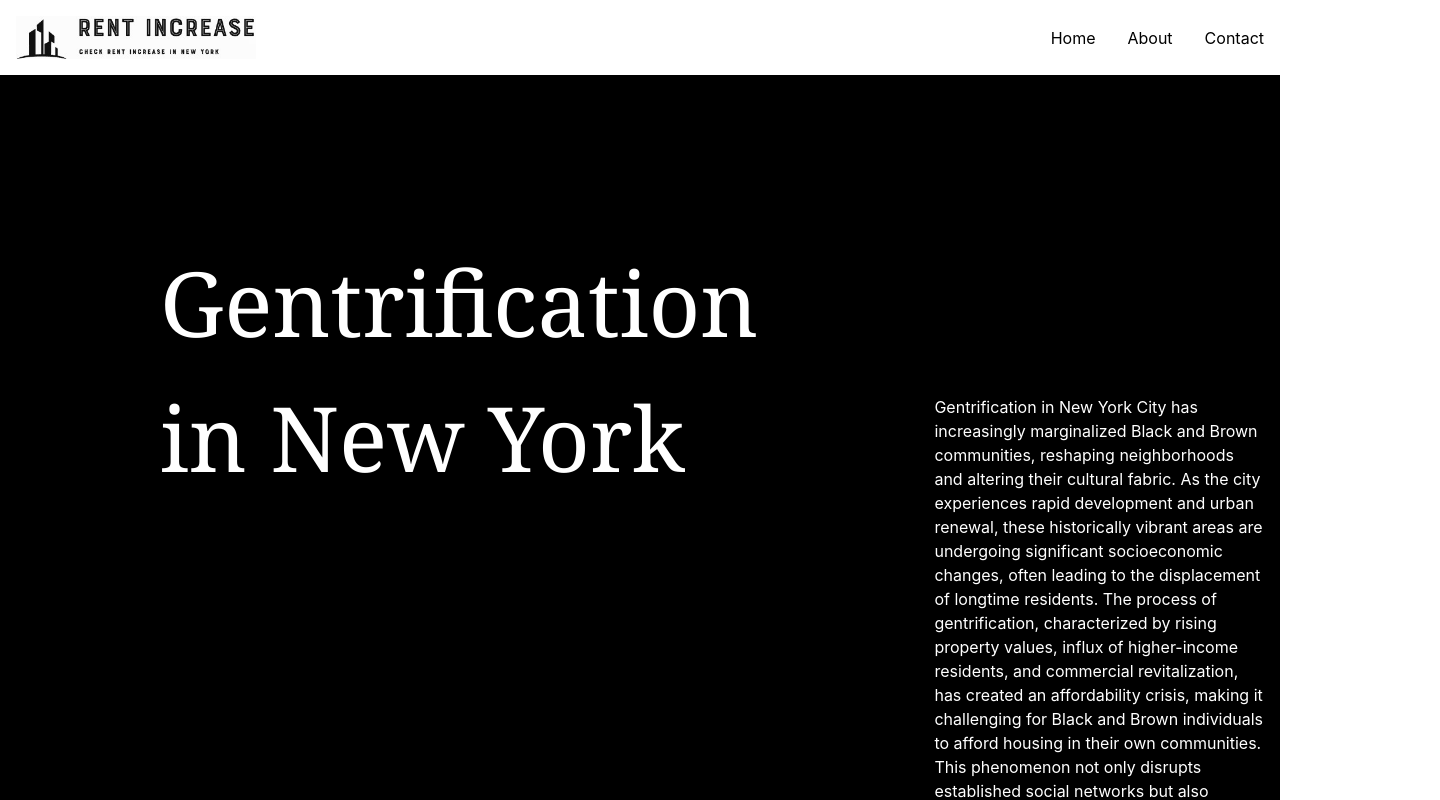
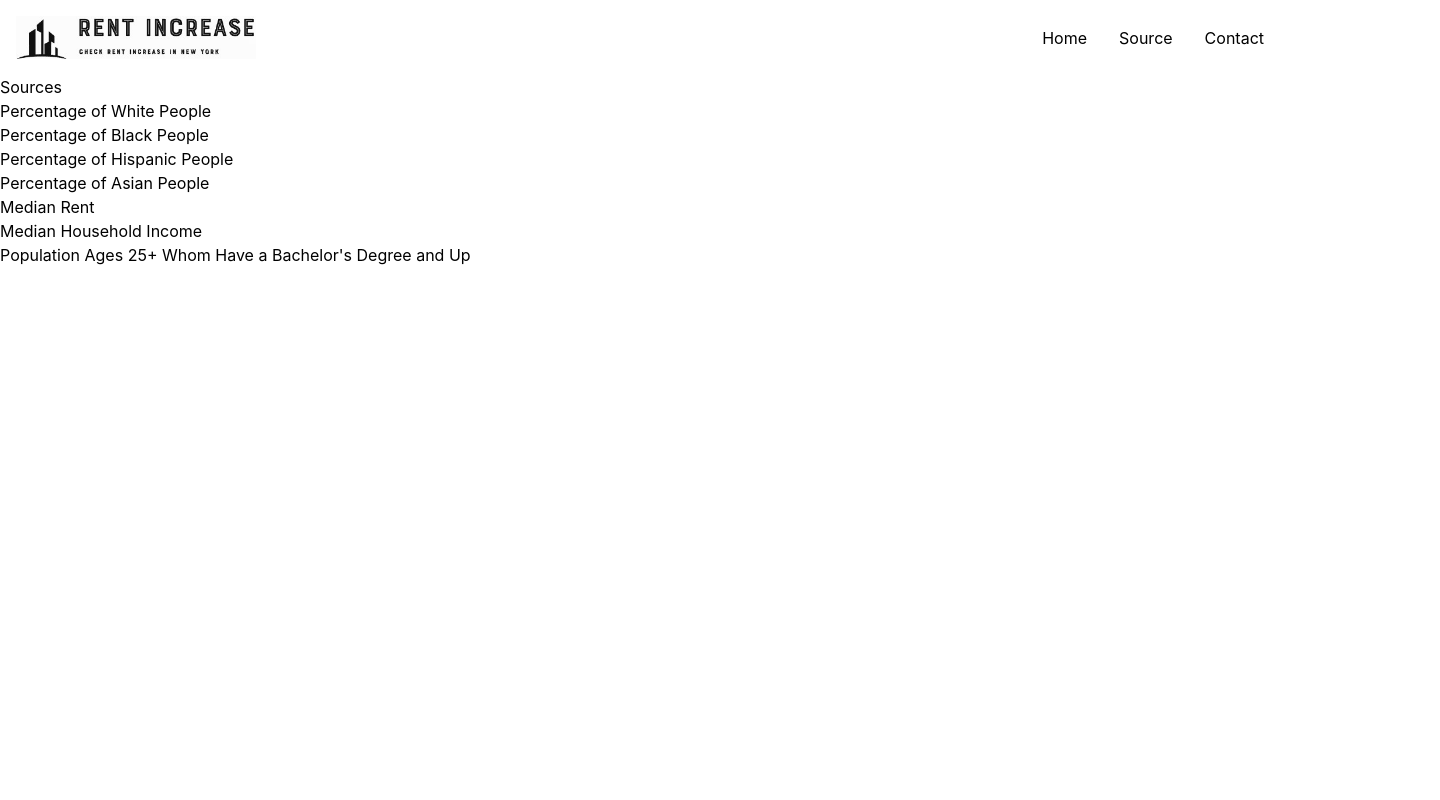
Before and after one commit to MohamedSy1/gentrification-project, a React (Vite) app: page /pages in a window 1280 px wide. Shown: the top 800 px of the page, 1440 px wide, since content can reach past the window. Built offline with nearby package versions, Linux system fonts and the light colour scheme.

Commit message:
adding multiple different pages in my react project

```diff
--- a/package.json
+++ b/package.json
@@ -16,6 +16,7 @@
     "react-dom": "^18.2.0",
     "react-leaflet": "^4.2.1",
     "react-leaflet-cluster": "^2.1.0",
+    "react-router-dom": "^6.21.1",
     "typescript": "^5.3.3"
   },
   "devDependencies": {
--- a/src/App.jsx
+++ b/src/App.jsx
@@ -12,6 +12,8 @@ import {
 import { MyButton } from "./front-end/component/Button"
 import { useState } from 'react'
 import Container1 from "./front-end/component/container1"
+import color from "./front-end/assets/heatcolor.jpg"
+import SourcePage from './front-end/pages/source'
 
 function App() {
     const [startYear, setStartYear] = useState("2010")
@@ -42,6 +44,7 @@ function App() {
         <div>
             <Navbar/>
             <Container1/>
+            <img className="pt-[25rem] absolute" src={color} alt="color description"/>
             <section>
                 <MapContainer className='flex flex-row justify-center' center={[40.73061, -73.935242]} zoom={11} scrollWheelZoom={false}>
                     <TileLayer
@@ -60,6 +63,7 @@ function App() {
                     }
                 </MapContainer>
                 <MyButton startYear={startYear} setStartYear={setStartYear} endYear={endYear} setEndYear={setEndYear}></MyButton>
+
             </section>
         </div>
     )
--- a/src/front-end/component/Button.jsx
+++ b/src/front-end/component/Button.jsx
@@ -14,7 +14,7 @@ export function MyButton({startYear, setStartYear, endYear, setEndYear}){
         setEndYear(event.target.value)
     }
     return (
-        <div className='flex items-center justify-center pb-[10rem]' >
+        <div className='flex items-center justify-center pb-[5rem] pl-[15rem]' >
             <div className='flex flex-row gap-[2rem] mt-3'>
                 <select className="rounded-lg h-[2.5rem] bg-transparent border border-solid border-[#000000] shadow-lg font-bold" palceholder="Start year" value={startYear} key={Math.random() * 1000} onChange={handleStartChange}>
                     {years}
--- a/src/front-end/component/navBar.jsx
+++ b/src/front-end/component/navBar.jsx
@@ -1,5 +1,6 @@
 import React from "react"
 import logo from "../assets/logo.png"
+import { Link } from "react-router-dom";
 
 const Navbar = () => {
     return (
@@ -8,10 +9,11 @@ const Navbar = () => {
                 <img className="w-[15rem]" src={logo} alt="Rent Increase" />
                 <ul className="flex flex-row gap-[2rem]">
                    <li>
-                       <a href="#" className="hover:text-blue-500 hover:underline">Home</a>
+                    <Link></Link>
+                       <a href="../App.jsx" className="hover:text-blue-500 hover:underline">Home</a>
                    </li>
                    <li>
-                       <a href="" className="hover:text-blue-500 hover:underline">About</a>
+                        <Link to="../pages/source.jsx" className="hover:text-blue-500 hover:underline">Source</Link>
                    </li>
                    <li>
                        <a href="" className="hover:text-blue-500 hover:underline">Contact</a>
--- /dev/null
+++ b/src/front-end/pages/source.jsx
@@ -0,0 +1,22 @@
+import React from "react"
+import Navbar from "../component/navBar";
+
+const SourcePage = () => {
+    return (
+        <div>
+            <Navbar />
+            <h1>Sources</h1>
+            <ul>
+                <li><a href="https://app.coredata.nyc/?mlb=false&ntii=pop_race_white_pct&ntr=Sub-Borough%20Area&mz=14&vtl=https%3A%2F%2Fthefurmancenter.carto.com%2Fu%2Fnyufc%2Fapi%2Fv2%2Fviz%2F98d1f16e-95fd-4e52-a2b1-b7abaf634828%2Fviz.json&mln=true&mlp=true&mlat=40.718&nty=2018&mb=roadmap&pf=%7B%22subsidies%22%3Atrue%7D&md=map&mlv=false&mlng=-73.996&btl=Borough&atp=neighborhoods">Percentage of White People</a></li>
+                <li><a href="https://app.coredata.nyc/?mlb=false&ntii=pop_race_black_pct&ntr=Sub-Borough%20Area&mz=14&vtl=https%3A%2F%2Fthefurmancenter.carto.com%2Fu%2Fnyufc%2Fapi%2Fv2%2Fviz%2F98d1f16e-95fd-4e52-a2b1-b7abaf634828%2Fviz.json&mln=true&mlp=true&mlat=40.718&ptsb=&nty=2018&mb=roadmap&pf=%7B%22subsidies%22%3Atrue%7D&md=map&mlv=false&mlng=-73.996&btl=Borough&atp=neighborhoods">Percentage of Black People</a></li>
+                <li><a href="https://app.coredata.nyc/?mlb=false&ntii=pop_race_hisp_pct&ntr=Sub-Borough%20Area&mz=14&vtl=https%3A%2F%2Fthefurmancenter.carto.com%2Fu%2Fnyufc%2Fapi%2Fv2%2Fviz%2F98d1f16e-95fd-4e52-a2b1-b7abaf634828%2Fviz.json&mln=true&mlp=true&mlat=40.718&nty=2018&mb=roadmap&pf=%7B%22subsidies%22%3Atrue%7D&md=map&mlv=false&mlng=-73.996&btl=Borough&atp=neighborhoods">Percentage of Hispanic People</a></li>
+                <li><a href="https://app.coredata.nyc/?mlb=false&ntii=pop_race_asian_pct&ntr=Sub-Borough%20Area&mz=14&vtl=https%3A%2F%2Fthefurmancenter.carto.com%2Fu%2Fnyufc%2Fapi%2Fv2%2Fviz%2F98d1f16e-95fd-4e52-a2b1-b7abaf634828%2Fviz.json&mln=true&mlp=true&mlat=40.718&nty=2018&mb=roadmap&pf=%7B%22subsidies%22%3Atrue%7D&md=map&mlv=false&mlng=-73.996&btl=Borough&atp=neighborhoods">Percentage of Asian People</a></li>
+                <li><a href="https://app.coredata.nyc/?mlb=false&ntii=rent_gross_recent_med_adj&ntr=Sub-Borough%20Area&mz=14&vtl=https%3A%2F%2Fthefurmancenter.carto.com%2Fu%2Fnyufc%2Fapi%2Fv2%2Fviz%2F98d1f16e-95fd-4e52-a2b1-b7abaf634828%2Fviz.json&mln=true&mlp=true&mlat=40.718&nty=2013-2017&mb=roadmap&pf=%7B%22subsidies%22%3Atrue%7D&md=map&mlv=false&mlng=-73.996&btl=Borough&atp=neighborhoods">Median Rent</a></li>
+                <li><a href="https://app.coredata.nyc/?mlb=false&ntii=hh_inc_rent_med_adj&ntr=Sub-Borough%20Area&mz=14&vtl=https%3A%2F%2Fthefurmancenter.carto.com%2Fu%2Fnyufc%2Fapi%2Fv2%2Fviz%2F98d1f16e-95fd-4e52-a2b1-b7abaf634828%2Fviz.json&mln=true&mlp=true&mlat=40.718&nty=2018&mb=roadmap&pf=%7B%22subsidies%22%3Atrue%7D&md=map&mlv=false&mlng=-73.996&btl=Borough&atp=neighborhoods">Median Household Income</a></li>
+                <li><a href="https://app.coredata.nyc/?mlb=false&ntii=pop_edu_collp_pct&ntr=Sub-Borough%20Area&mz=14&vtl=https%3A%2F%2Fthefurmancenter.carto.com%2Fu%2Fnyufc%2Fapi%2Fv2%2Fviz%2F98d1f16e-95fd-4e52-a2b1-b7abaf634828%2Fviz.json&mln=true&mlp=true&mlat=40.718&nty=2018&mb=roadmap&pf=%7B%22subsidies%22%3Atrue%7D&md=map&mlv=false&mlng=-73.996&btl=Borough&atp=neighborhoods">Population Ages 25+ Whom Have a Bachelor's Degree and Up</a></li>
+            </ul>
+        </div>
+    )
+}
+
+export default SourcePage;
--- a/src/front-end/style/index.css
+++ b/src/front-end/style/index.css
@@ -26,8 +26,8 @@
   align-items: center;
   border: 5px solid black;
   height: 75vh;
-  margin-left: 5rem;
-  width: 90vw;
+  margin-left: 20rem;
+  width: 70vw;
   border-radius: 10px;
   padding-bottom: 10px;
   margin-top: 11rem;
--- a/src/main.jsx
+++ b/src/main.jsx
@@ -2,10 +2,29 @@ import React from "react"
 import ReactDOM from "react-dom/client"
 import './front-end/style/index.css'
 import App from './App.jsx'
+import SourcePage from "./front-end/pages/source.jsx"
+import {
+  BrowserRouter as Router,
+  Routes,
+  Route,
+  Navigate,
+  RouterProvider,
+  createBrowserRouter,
+} from "react-router-dom";
 
+const router = createBrowserRouter([
+  {
+    path: "/",
+    element: <App />,
+  },
+  {
+    path: "pages",
+    element: <SourcePage />,
+  },
+]);
 
 ReactDOM.createRoot(document.getElementById('root')).render(
   <React.StrictMode>
-    <App />
+    <RouterProvider router={router} />
   </React.StrictMode>,
 )
```
Also changed, not shown: src/front-end/assets/heatcolor.jpg (added), 1 other file (tests, documents, lock files or other folders).
